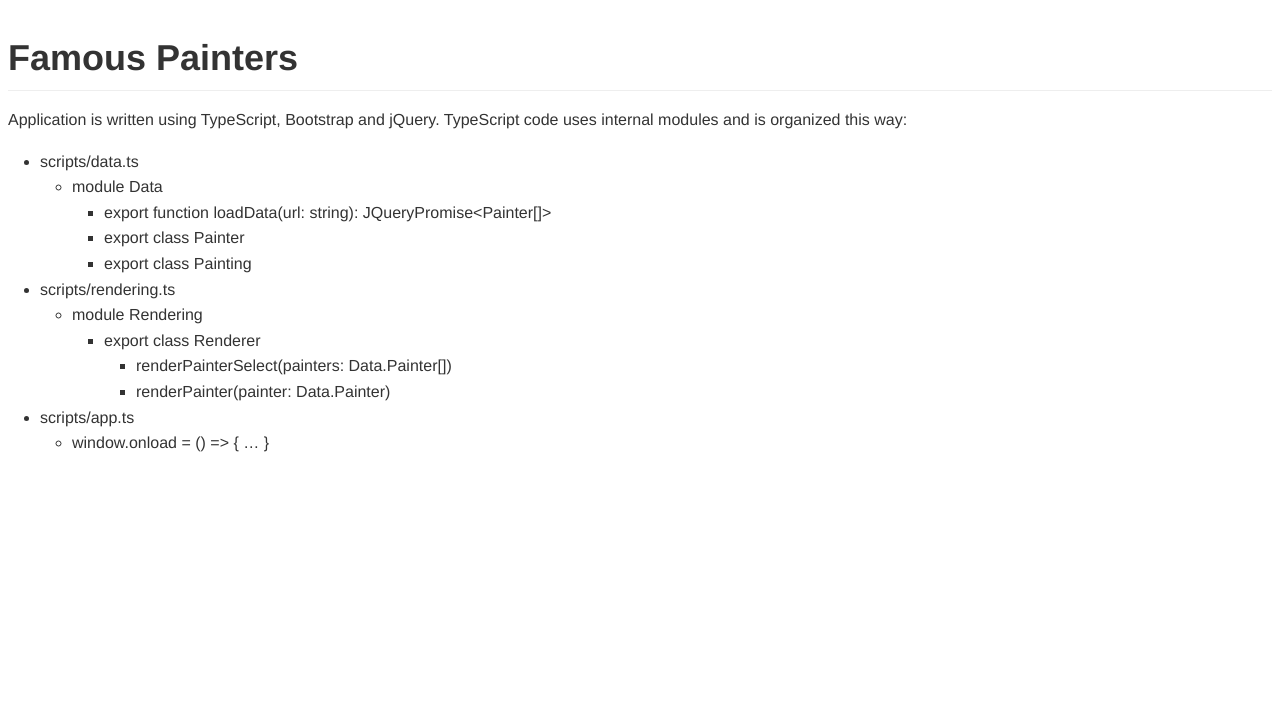
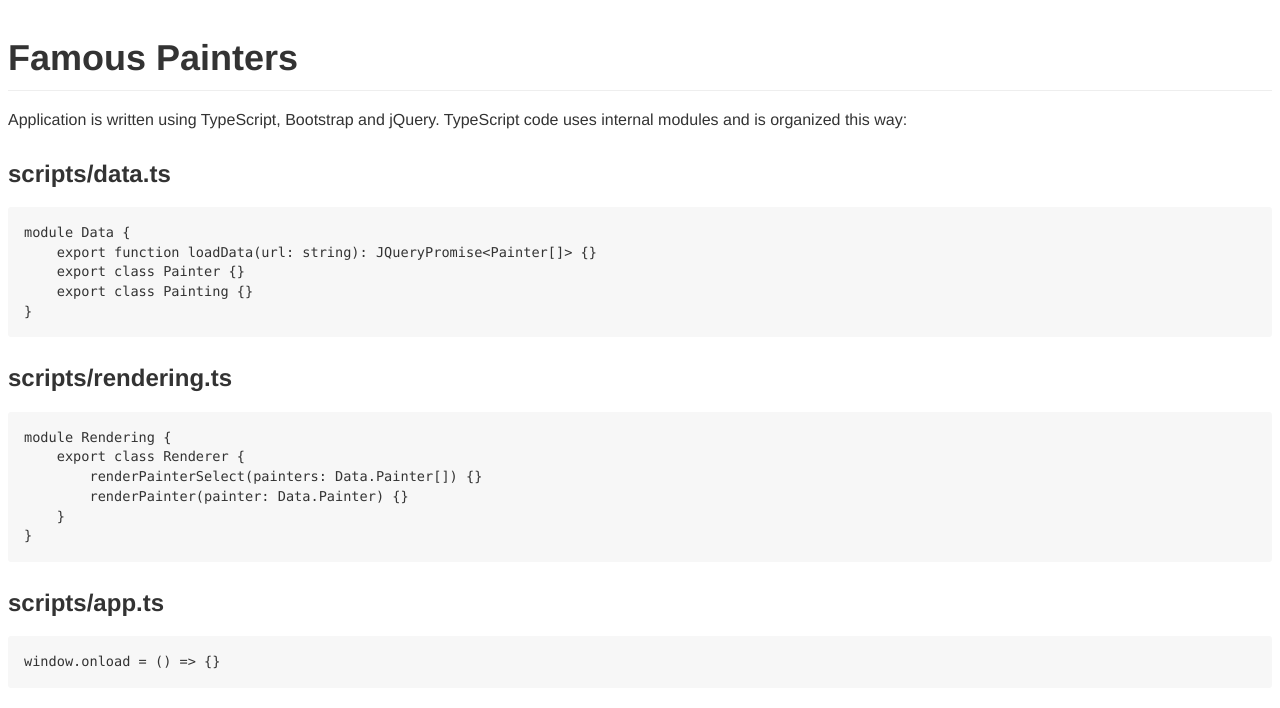
Before and after one commit to vojtechhabarta/vojtechhabarta.github.io, a Jekyll site: the page built from edX/DEV201x/index.md, in a window 1280 px wide. Shown: the top 708 px of the page. Built offline with Jekyll 4.4.1, drawn with Linux system fonts in a browser that asks for light colours.

Commit message:
using code blocks

````diff
--- a/edX/DEV201x/index.md
+++ b/edX/DEV201x/index.md
@@ -8,15 +8,29 @@ layout: default
 Application is written using TypeScript, Bootstrap and jQuery.
 TypeScript code uses internal modules and is organized this way:
 
-* scripts/data.ts
-  * module Data
-    * export function loadData(url: string): JQueryPromise<Painter[]>
-	* export class Painter
-	* export class Painting
-* scripts/rendering.ts
-  * module Rendering
-    * export class Renderer
-	  * renderPainterSelect(painters: Data.Painter[])
-	  * renderPainter(painter: Data.Painter)
-* scripts/app.ts
-  * window.onload = () => { ... }
+### scripts/data.ts
+
+``` TypeScript
+module Data {
+    export function loadData(url: string): JQueryPromise<Painter[]> {}
+    export class Painter {}
+    export class Painting {}
+}
+```
+
+### scripts/rendering.ts
+
+``` TypeScript
+module Rendering {
+    export class Renderer {
+        renderPainterSelect(painters: Data.Painter[]) {}
+        renderPainter(painter: Data.Painter) {}
+    }
+}
+```
+
+### scripts/app.ts
+
+``` TypeScript
+window.onload = () => {}
+```
````
